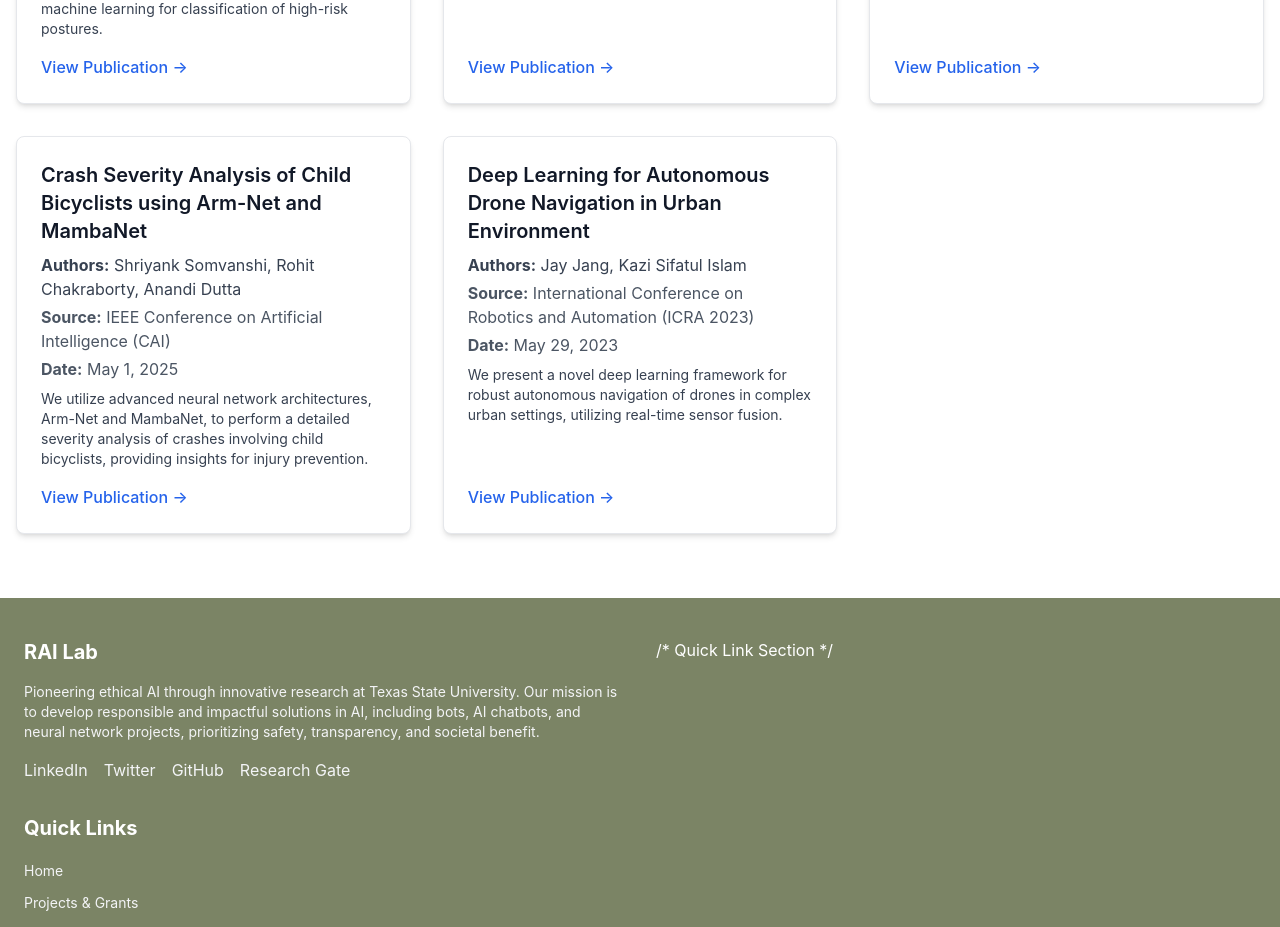
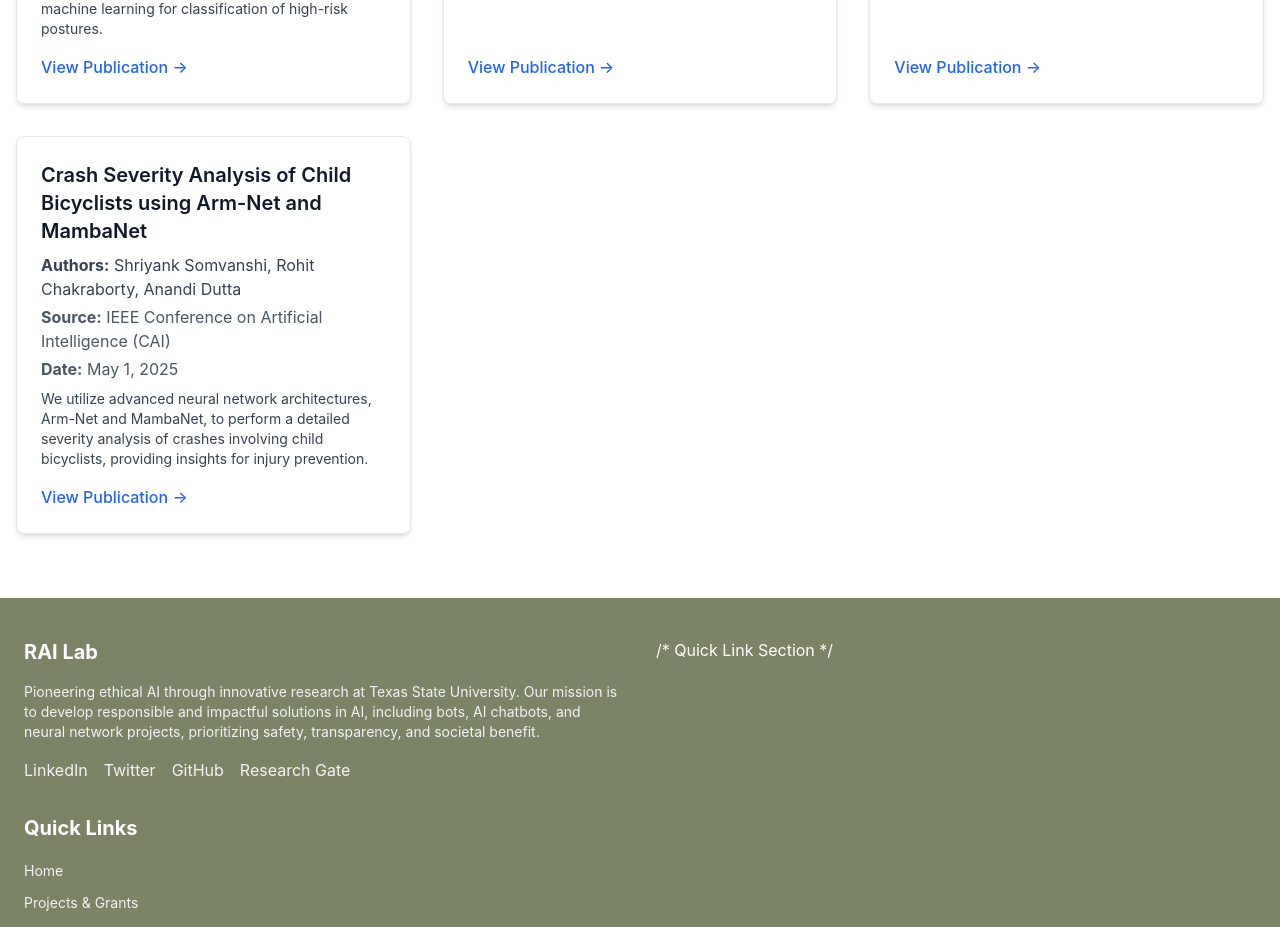
Before and after one commit to PratigyaWagle/RAI-Lab, a React (Create React App) app in the folder client/: page /publications/conference in a window 1280 px wide. Shown: the part 1100-2027 px from the top of the page. Built offline with nearby package versions, Linux system fonts and the light colour scheme.

Commit message:
Update conferencePublications.js

```diff
--- a/client/src/data/conferencePublications.js
+++ b/client/src/data/conferencePublications.js
@@ -1,16 +1,7 @@
 // src/data/conferencePublications.js
 
 const conferencePublications = [
-    {
-        id: "pub-002",
-        title: "Deep Learning for Autonomous Drone Navigation in Urban Environment",
-        authors: ["Jay Jang", "Kazi Sifatul Islam"],
-        journalConference: "International Conference on Robotics and Automation (ICRA 2023)",
-        publicationDate: "2023-05-29",
-        abstract: "We present a novel deep learning framework for robust autonomous navigation of drones in complex urban settings, utilizing real-time sensor fusion.",
-        link: "https://example.com/pub2",
-        type: "Conference Paper",
-    },
+
      {
         id: "pub-011",
         title: "Modeling Distracted Driving: Analyzing Driver Gaze, Vehicle Positioning, and Psychological Response for Enhanced Traffic Safety",
```
